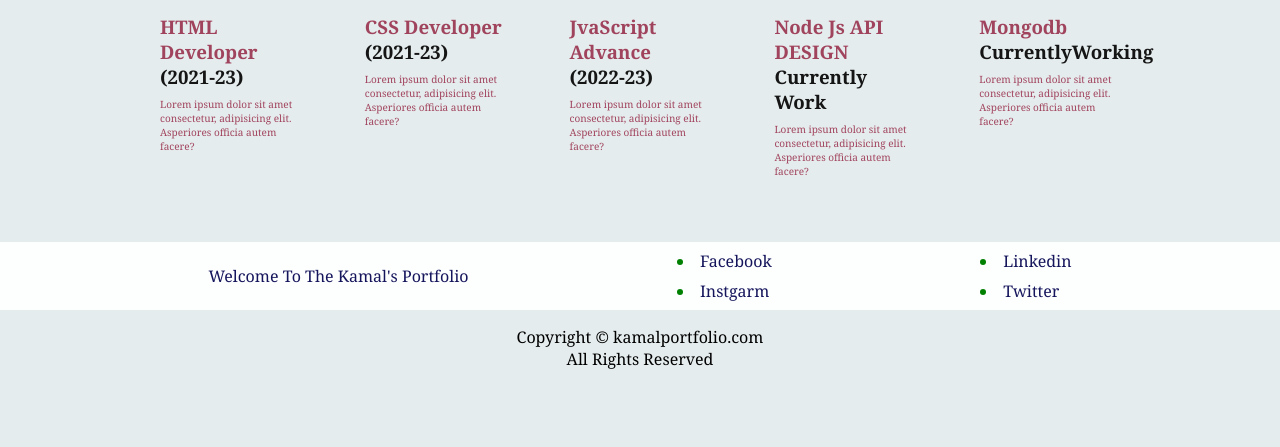
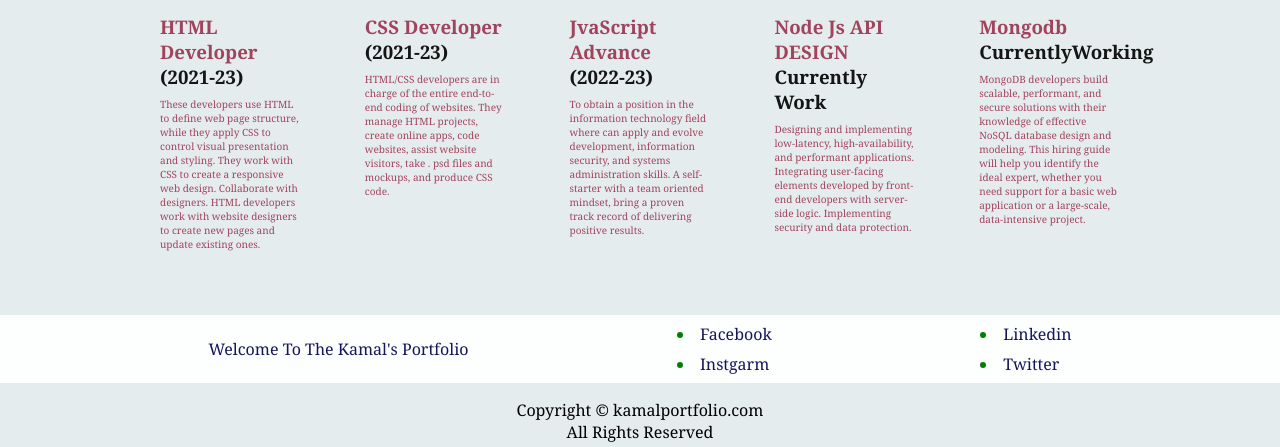
Before and after one commit to Lucky9634/kamalportfolio, a plain HTML site: page index.html in a window 1280 px wide. Shown: the part 642-1089 px from the top of the page. Before the commit the page ends 1016 px from the top, so only its background shows below. Drawn offline with nearby package versions, Linux system fonts and the light colour scheme.

Commit message:
Update index.html
Change The Text Content Sunnury

```diff
--- a/index.html
+++ b/index.html
@@ -85,28 +85,40 @@
         <div class="verticle-title">
             <img class="imgtextline" src="img/html logo.webp" alt="">
             <h3>HTML Developer <span class="years">(2021-23)</span></h3>
-            <p>Lorem ipsum dolor sit amet consectetur, adipisicing elit. Asperiores officia autem facere?</p>
+            <p>These developers use HTML to define web page structure, while they apply CSS to control visual presentation and styling.
+                They work with CSS to create a responsive web design. Collaborate with designers. HTML developers work with website
+                designers to create new pages and update existing ones.
+</p>
         </div>
         <div class="verticle-title">
             <img class="imgtextline" src="img/css_logo-removebg-preview.png" alt="">
             <h3>CSS Developer <span class="years">(2021-23)</span></h3>
-            <p>Lorem ipsum dolor sit amet consectetur, adipisicing elit. Asperiores officia autem facere?</p>
+            <p>HTML/CSS developers are in charge of the entire end-to-end coding of websites. They manage HTML projects, create online apps,
+                code websites, assist website visitors, take . psd files and mockups, and produce CSS code.
+</p>
         </div>
 
         <div class="verticle-title">
             <img class="imgtextline" src="img/js_logo-removebg-preview.png" alt="">
             <h3>JvaScript Advance <span class="years">(2022-23)</span></h3>
-            <p>Lorem ipsum dolor sit amet consectetur, adipisicing elit. Asperiores officia autem facere?</p>
+            <p>To obtain a position in the information technology field where can apply and evolve development,
+                information security, and systems administration skills. A self-starter with a team oriented mindset,
+                bring a proven track record of delivering positive results.
+</p>
         </div>
         <div class="verticle-title">
             <img class="imgtextline" src="img/node_js_logo-removebg-preview.png" alt="">
             <h3>Node Js API DESIGN <span class="years">Currently Work</span></h3>
-            <p>Lorem ipsum dolor sit amet consectetur, adipisicing elit. Asperiores officia autem facere?</p>
+            <p>Designing and implementing low-latency, high-availability, and performant applications. Integrating user-facing elements developed by
+                front-end developers with server-side logic. Implementing security and data protection.</p>
         </div>
         <div class="verticle-title">
             <img class="imgtextline" src="img/mongdb_logo-removebg-preview.png" alt="">
             <h3>Mongodb <span class="years">CurrentlyWorking</span></h3>
-            <p>Lorem ipsum dolor sit amet consectetur, adipisicing elit. Asperiores officia autem facere?</p>
+            <p>MongoDB developers build scalable, performant, and secure solutions with their knowledge of
+                effective NoSQL database design and modeling. This hiring guide will help you identify the
+                ideal expert, whether you need support for a basic web application or a large-scale,
+                data-intensive project.</p>
         </div>
     </div>
 
```
